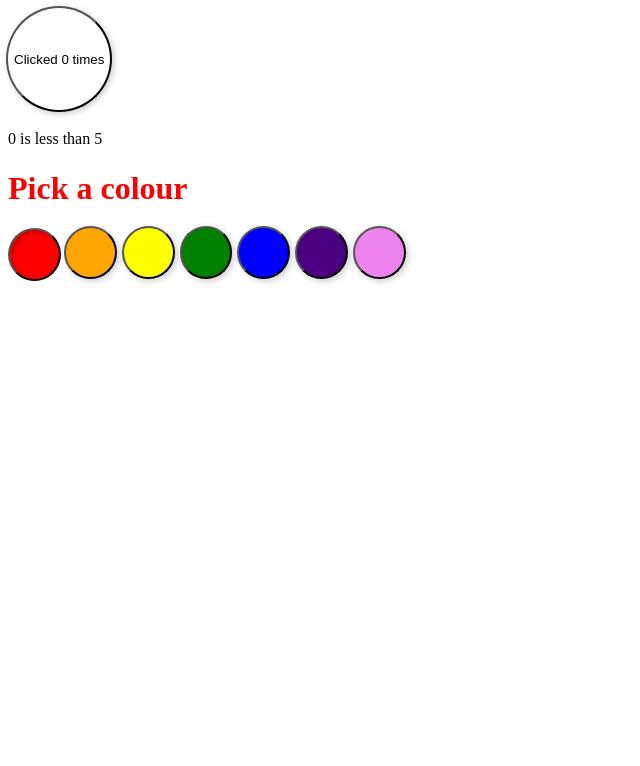
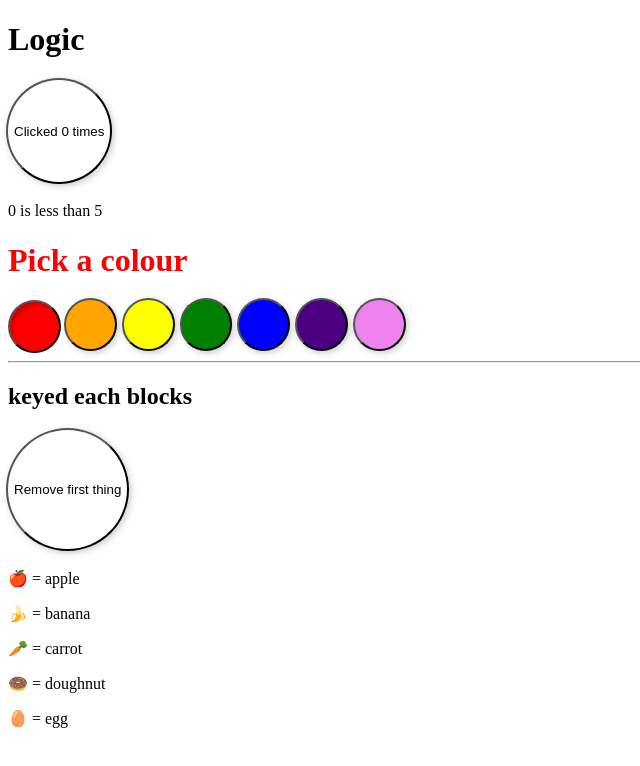
Before and after one commit to gnairooze/learn-svelte, a SvelteKit app: page /logic in a window 1280 px wide. Shown: the top 766 px of the page, without its empty margins (0-640 px from the left). Built offline with nearby package versions, Linux system fonts and the light colour scheme.

Commit message:
add keyed each blocks tutorial

```diff
--- a/src/routes/logic/+page.svelte
+++ b/src/routes/logic/+page.svelte
@@ -1,4 +1,6 @@
 <script>
+	import Thing from './Thing.svelte';
+
 	let count = 0;
 
 	function increment() {
@@ -7,7 +9,21 @@
 
     const colors = ['red', 'orange', 'yellow', 'green', 'blue', 'indigo', 'violet'];
 	let selected = colors[0];
+
+	let things = [
+		{ id: 1, name: 'apple' },
+		{ id: 2, name: 'banana' },
+		{ id: 3, name: 'carrot' },
+		{ id: 4, name: 'doughnut' },
+		{ id: 5, name: 'egg' }
+	];
+
+	function handleThingClick() {
+		things = things.slice(1);
+	}
 </script>
+
+<h1>Logic</h1>
 
 <button on:click={increment}>
 	Clicked {count}
@@ -62,3 +78,15 @@
 		box-shadow: inset 3px 3px 4px rgba(0,0,0,0.2);
 	}
 </style>
+
+<hr />
+
+<h2>keyed each blocks</h2>
+
+<button on:click={handleThingClick}>
+	Remove first thing
+</button>
+
+{#each things as thing (thing.id)}
+	<Thing name={thing.name} />
+{/each}
--- /dev/null
+++ b/src/routes/logic/Thing.svelte
@@ -0,0 +1,18 @@
+<script>
+	const emojis = {
+		apple: '🍎',
+		banana: '🍌',
+		carrot: '🥕',
+		doughnut: '🍩',
+		egg: '🥚'
+	};
+
+	// the name is updated whenever the prop value changes...
+	export let name;
+
+	// ...but the "emoji" variable is fixed upon initialisation
+	// of the component because it uses `const` instead of `$:`
+	const emoji = emojis[name];
+</script>
+
+<p>{emoji} = {name}</p>
```
Also changed, not shown: 1 other file (tests, documents, lock files or other folders).
